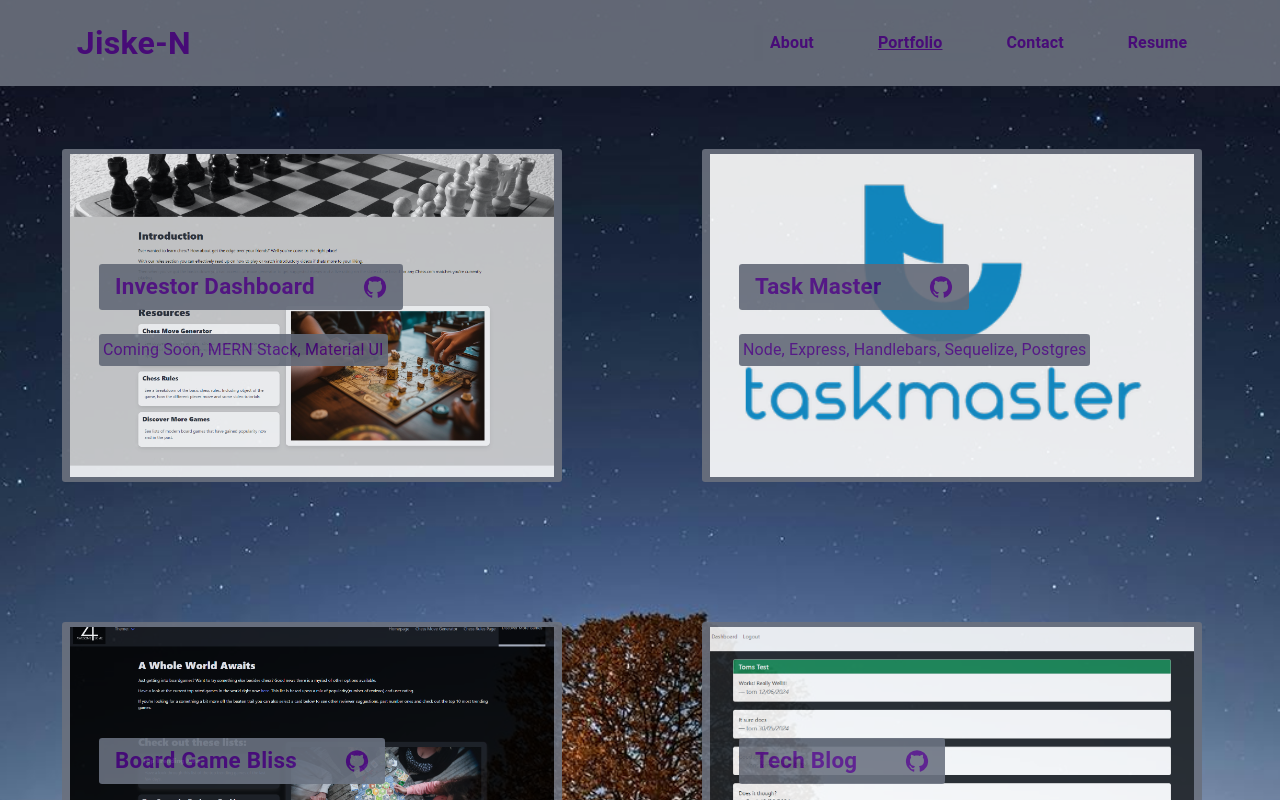
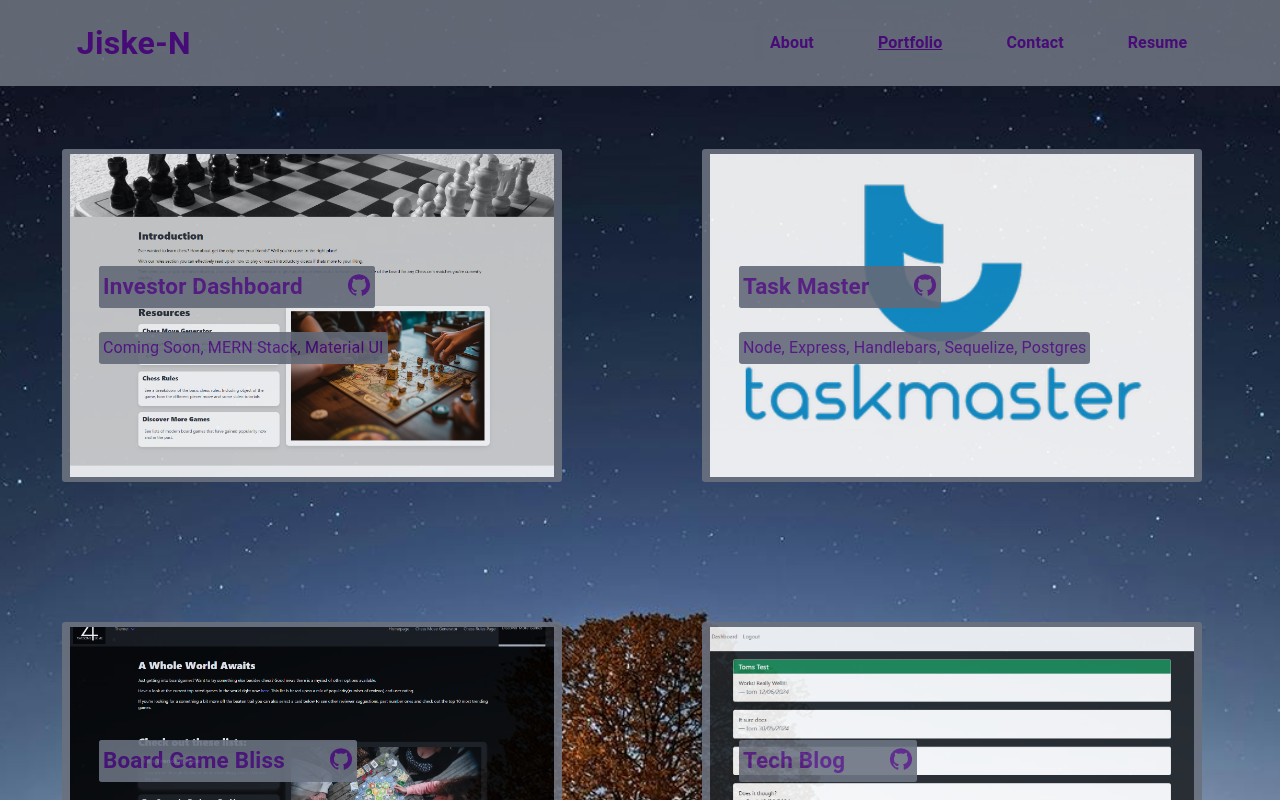
Before and after one commit to Jiske-N/webAppPortfolio, a React (Vite) app in the folder client/: page /portfolio in a window 1280 px wide. Shown: the top 800 px of the page. Built offline with nearby package versions, Linux system fonts and the light colour scheme.

Commit message:
src/components/project project overflow on specific screensizes stopped

```diff
--- a/client/src/components/Project.jsx
+++ b/client/src/components/Project.jsx
@@ -1,4 +1,4 @@
-import { Box, MenuItem, Typography } from "@mui/material";
+import { Box, Typography } from "@mui/material";
 import FlexStyling from "./FlexStyling";
 import GitHubIcon from "@mui/icons-material/GitHub";
 import { textPrimary, hover } from "../../theme";
@@ -8,28 +8,56 @@ const Project = (project) => {
         <FlexStyling
             boxSizing="border-box"
             padding="1.2rem 6%"
+            // maxWidth="50%"
             sx={{
                 backgroundImage: `url(${project.screenshot})`,
                 backgroundRepeat: "no-repeat",
                 backgroundSize: "cover",
                 backgroundPosition: "center",
                 opacity: 1,
-                minWidth: "50%",
+                // minWidth: "50%",
+                maxWidth: "100%",
                 aspectRatio: 3 / 2,
             }}
         >
-            <Box>
+            <Box maxWidth="100%">
                 <Box style={{ display: "inline-block" }}>
-                    <FlexStyling marginBottom="1.5rem" borderRadius="0.2rem">
+                    <FlexStyling
+                        marginBottom="1.5rem"
+                        borderRadius="0.2rem"
+                        boxSizing="border-box"
+                        style={{
+                            display: "flex",
+                            flexWrap: "wrap",
+                            maxWidth: "100%",
+                        }}
+                    >
+                        {/* container below sets the second anchor tag with the icon to always appear on the right */}
+                        <FlexStyling
+                            gap="1.75rem"
+                            borderRadius="0.2rem"
+                            style={{ padding: "0.25rem" }}
+                        >
                             <a
                                 href={project.deployment}
                                 style={{
+                                    display: "flex",
+                                    flexWrap: "wrap",
+                                    // width: "10rem",
+                                    // maxWidth: "100%",
                                     textDecoration: "none",
                                     marginRight: "1rem",
                                 }}
                             >
-                            <MenuItem
+                                <Typography
                                     sx={{
+                                        // display: "flex",
+                                        // flexWrap: "wrap",
+                                        // width: "10rem",
+                                        // whiteSpace: "nowrap",
+                                        // maxWidth: "50%",
+                                        // wordWrap: "break-word",
+                                        // overflowWrap: "break-word",
                                         fontSize: "1.4rem",
                                         color: textPrimary,
                                         fontWeight: "bold",
@@ -40,11 +68,11 @@ const Project = (project) => {
                                     }}
                                 >
                                     {project.title}
-                            </MenuItem>
+                                </Typography>
                             </a>
                             {/* I think this is supposed to be an anchor tag rather than link or useNavigate as it's an external url??? */}
                             <a href={project.repository}>
-                            <MenuItem>
+                                {/* <MenuItem> */}
                                 <GitHubIcon
                                     label="GitHub"
                                     value="github"
@@ -56,8 +84,9 @@ const Project = (project) => {
                                         },
                                     }}
                                 />
-                            </MenuItem>
+                                {/* </MenuItem> */}
                             </a>
+                        </FlexStyling>
                     </FlexStyling>
                 </Box>
                 <Box style={{ display: "inline-block" }}>
--- a/client/src/pages/portfolioPage/index.jsx
+++ b/client/src/pages/portfolioPage/index.jsx
@@ -71,13 +71,13 @@ export default function Portfolio() {
                                     color={textPrimary}
                                     margin="5%"
                                     borderRadius="0.2rem"
-                                    flexDirection="row"
+                                    // flexDirection="row"
                                     style={{ alignItems: "flex-start" }}
                                     // width="40%"
                                     boxSizing="border-box"
                                 >
                                     <Box margin="1% 1.5%" minWidth="97%">
-                                        <Project width="100%" {...project} />
+                                        <Project {...project} />
                                     </Box>
                                 </FlexStyling>
                             </Grid>
@@ -91,29 +91,34 @@ export default function Portfolio() {
                                     borderRadius="0.2rem"
                                     flexDirection="column"
                                     style={{ alignItems: "flex-start" }}
-                                    width="80%"
+                                    // width="80%"
                                     boxSizing="border-box"
                                 >
                                     <Box margin="1% 1.5%" minWidth="97%">
-                                        <Project width="100%" {...project} />
+                                        <Project {...project} />
                                     </Box>
                                 </FlexStyling>
                             </Grid>
                         )}
 
                         {isMobileScreens && (
-                            <Grid key={project.key} item xs={12}>
+                            <Grid
+                                key={project.key}
+                                item
+                                xs={12}
+                                marginBottom="10%"
+                            >
                                 <FlexStyling
                                     color={textPrimary}
                                     margin="10% 10% 0 10%"
                                     borderRadius="0.2rem"
                                     flexDirection="column"
                                     style={{ alignItems: "flex-start" }}
-                                    width="80%"
+                                    // width="80%"
                                     boxSizing="border-box"
                                 >
                                     <Box margin="1% 1.5%" minWidth="97%">
-                                        <Project width="100%" {...project} />
+                                        <Project {...project} />
                                     </Box>
                                 </FlexStyling>
                             </Grid>
--- a/client/src/pages/resumePage/index.jsx
+++ b/client/src/pages/resumePage/index.jsx
@@ -12,7 +12,8 @@ export default function Resume() {
         const pdfUrl = "../../assets/Resume.pdf";
         const link = document.createElement("a");
         link.href = pdfUrl;
-        link.download = "Resume.pdf"; // specify the filename
+        // specify the filename
+        link.download = "Resume.pdf";
         document.body.appendChild(link);
         link.click();
         document.body.removeChild(link);
```
Lines whose indentation alone changed are shown as unchanged.
